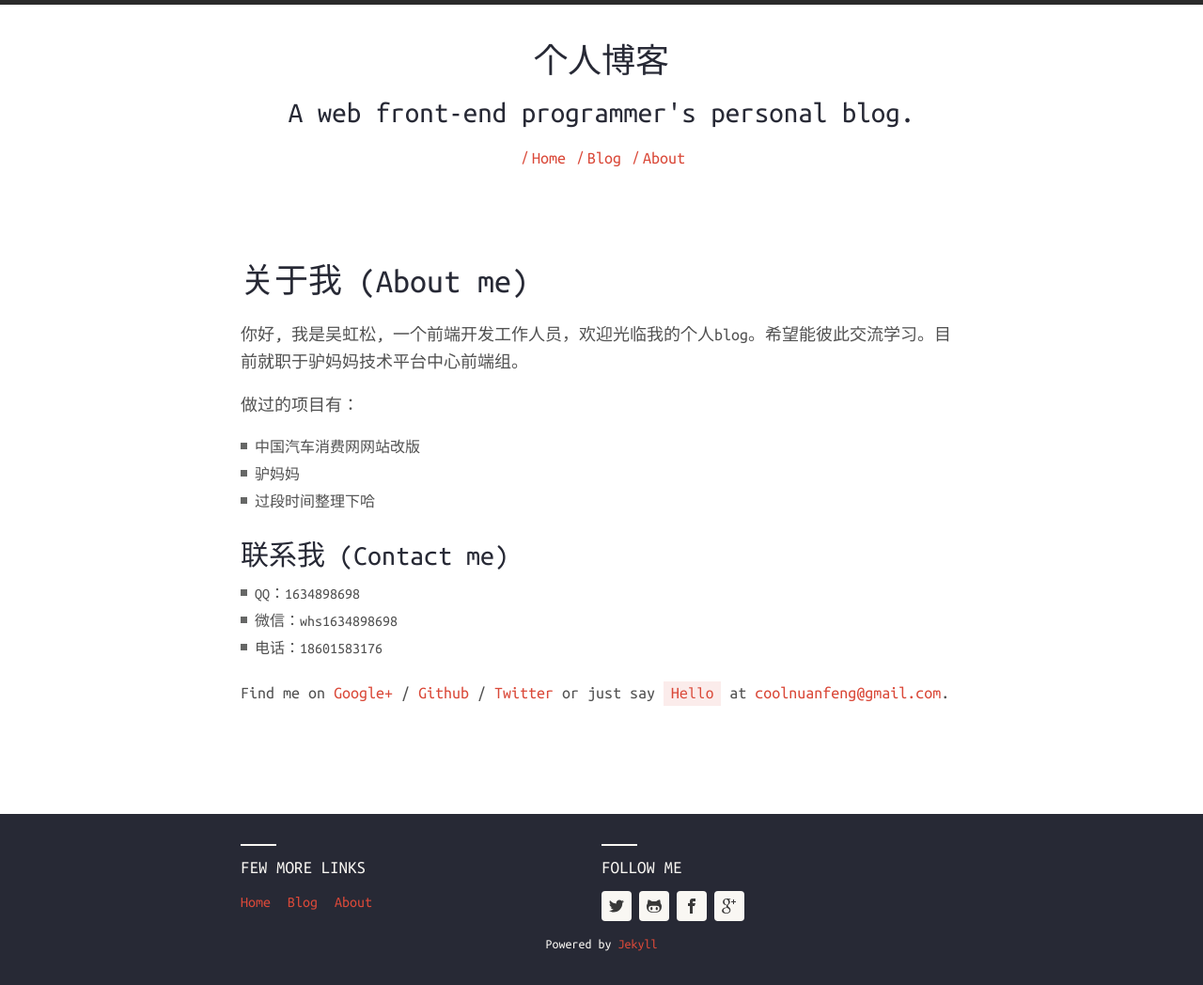
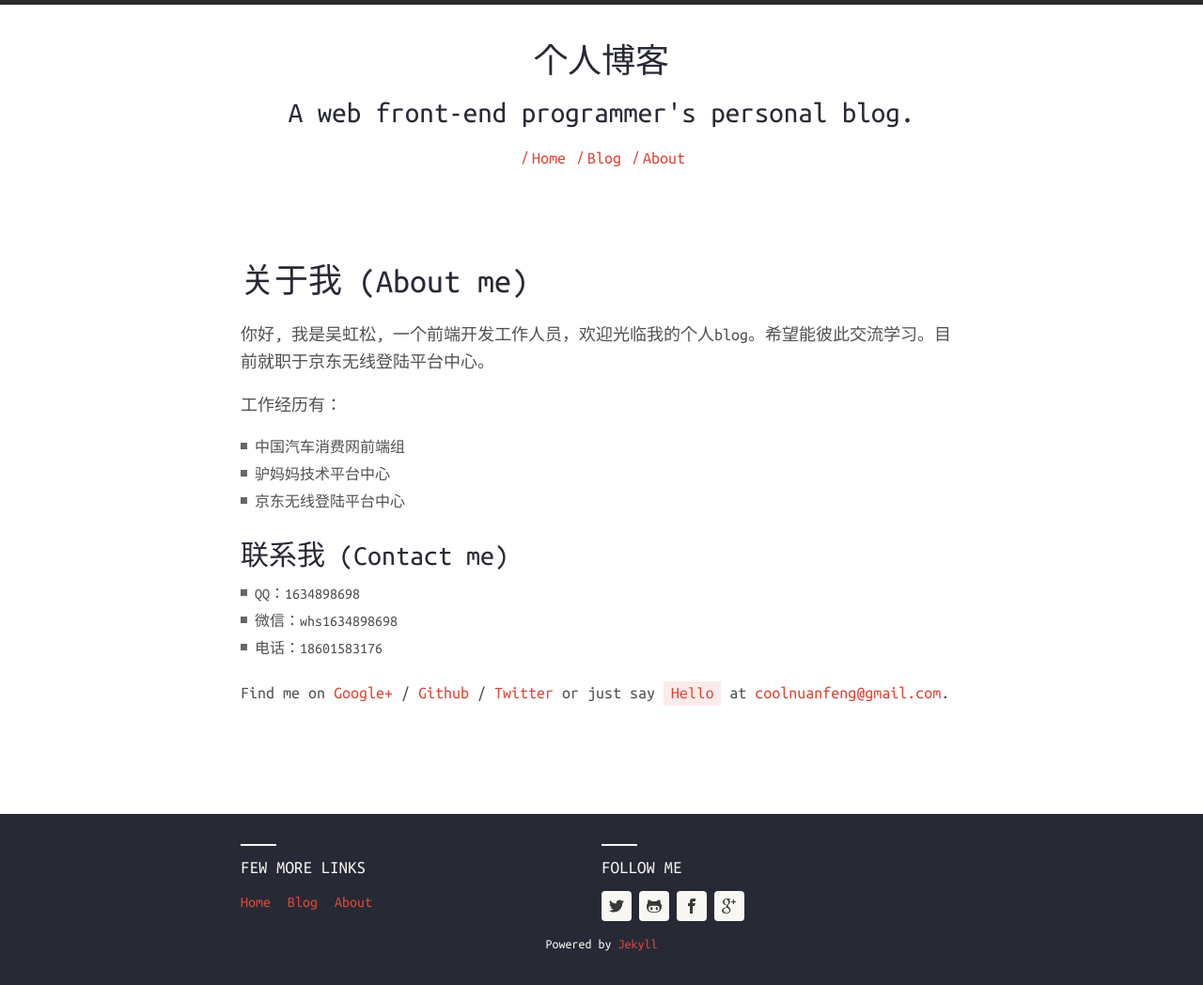
Before and after one commit to CooLNuanfeng/coolnuanfeng.github.com, a Jekyll site: the page built from about.md, in a window 1280 px wide. Shown: the whole page at 94% size. Built offline with Jekyll 4.4.1, drawn with Linux system fonts in a browser that asks for light colours.

Commit message:
2015-05-31

```diff
--- a/about.md
+++ b/about.md
@@ -4,13 +4,13 @@ title: 关于我 (About me)
 permalink: /about/
 ---
 
-你好, 我是吴虹松, 一个前端开发工作人员，欢迎光临我的个人blog。希望能彼此交流学习。目前就职于驴妈妈技术平台中心前端组。
+你好, 我是吴虹松, 一个前端开发工作人员，欢迎光临我的个人blog。希望能彼此交流学习。目前就职于京东无线登陆平台中心。
 
-做过的项目有：
+工作经历有：
 
-- 中国汽车消费网网站改版
-- 驴妈妈
-- 过段时间整理下哈
+- 中国汽车消费网前端组
+- 驴妈妈技术平台中心
+- 京东无线登陆平台中心
 
 
 
```
Also changed, not shown: _posts/2015-5-29-webCache.md (+1 -1 lines).
